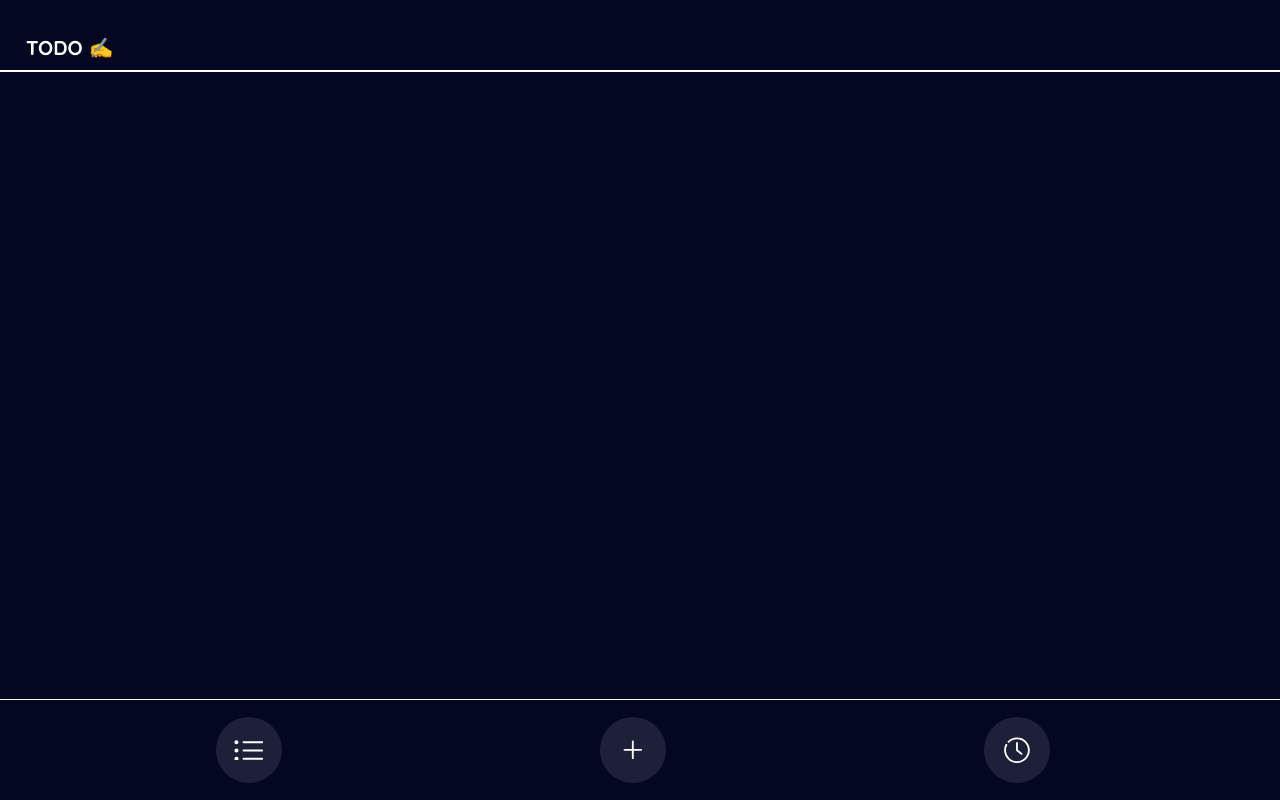
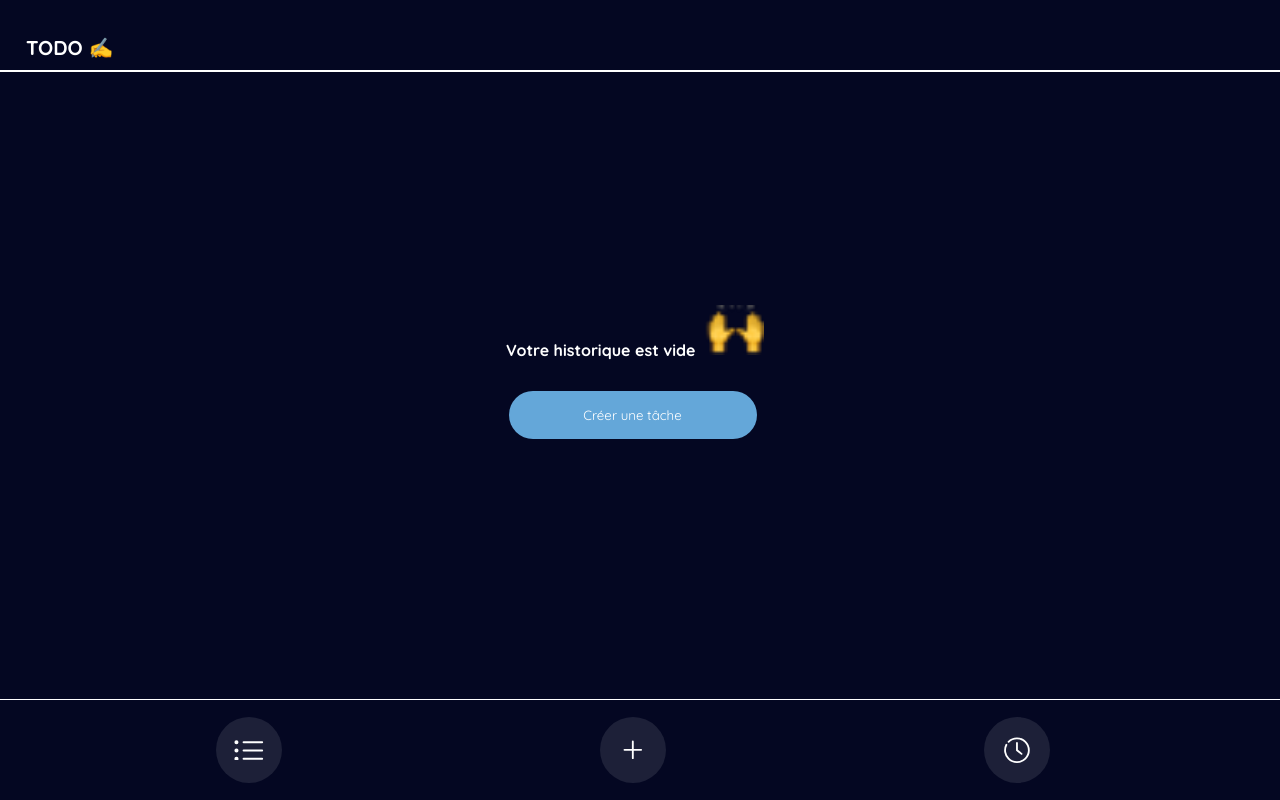
Before and after one commit to cpoiny/TODO, an Angular app in the folder TODO/: page /history in a window 1280 px wide. Built offline with nearby package versions, Linux system fonts and the light colour scheme.

Commit message:
ajout de fonction pour récupérer les todos dont la done date n'est pas null

```diff
--- a/TODO/src/app/pages/history/history.component.html
+++ b/TODO/src/app/pages/history/history.component.html
@@ -1,4 +1,4 @@
-<main class="flex column" *ngIf="todoList.length <= 0 ; else otherContent">
+<main class="flex column" *ngIf="todoListHistory.length > 0 ; else otherContent">
 
     <!-- Affichage si il y a des éléments dans la todoList -->
 
--- a/TODO/src/app/pages/history/history.component.ts
+++ b/TODO/src/app/pages/history/history.component.ts
@@ -10,8 +10,8 @@ import { ITodo } from 'src/app/todo';
 export class HistoryComponent {
   todoList: ITodo[] = [];
   onlyUrgentList: ITodo[] = [];
-  notUrgentList : ITodo[] = [];
-
+  notUrgentList: ITodo[] = [];
+  todoListHistory: ITodo[] = [];
 
 
   constructor(
@@ -21,18 +21,20 @@ constructor(
   ngOnInit(): void {
     this.getTodoList();
     this.checkUrgentList();
+    this.getHistory();
   }
 
-getTodoList(){
+  getTodoList() {
     this.todoList = this.todoService.getTodoList();
   }
 
+  getHistory() {
+    this.todoListHistory = this.todoList.filter((todo) => todo.doneDate !== null)
+  }
 
 
   checkUrgentList() {
-
-  this.onlyUrgentList = this.todoList.filter((todo)=> todo.isUrgent === true);
-  this.notUrgentList = this.todoList.filter((todo)=> todo.isUrgent === false);
-
+    this.onlyUrgentList = this.todoList.filter((todo) => todo.isUrgent === true);
+    this.notUrgentList = this.todoList.filter((todo) => todo.isUrgent === false);
   }
 }
```
Lines whose indentation alone changed are shown as unchanged.
